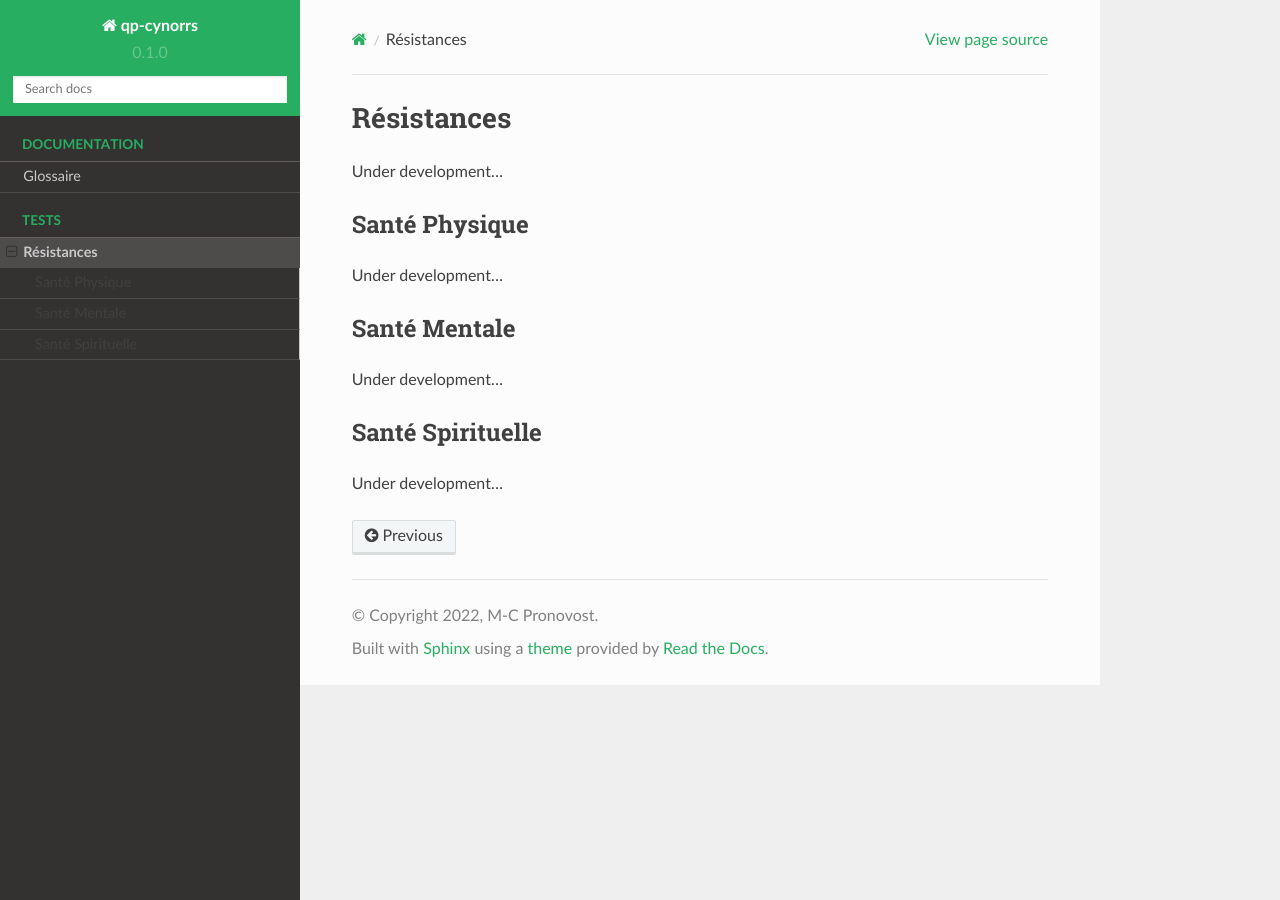
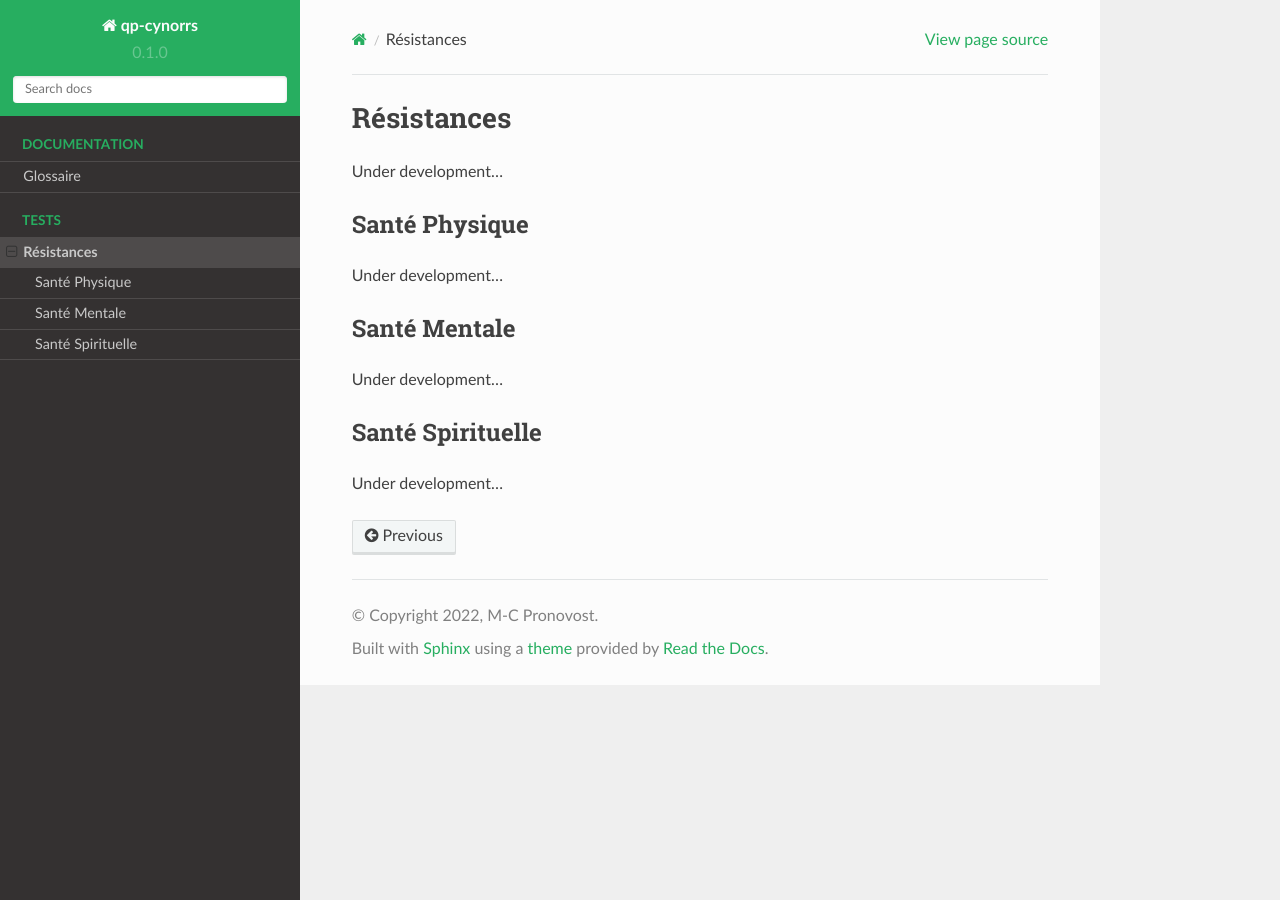
Before and after one commit to mcpronovost/qp-cynorrs, a Sphinx documentation site: the page built from docs/toughnesses.rst, in a window 1280 px wide. Built offline with Sphinx 7.4.7 and the Read the Docs theme 2.0.0, drawn with Linux system fonts in a browser that asks for light colours.

Commit message:
update docs css

```diff
--- a/docs/_templates/layout.html
+++ b/docs/_templates/layout.html
@@ -19,12 +19,13 @@
         }
         .wy-side-nav-search input[type=text] {
             border: none;
-            border-radius: 0;
+            border-radius: 4px;
         }
         .wy-side-nav-search .wy-dropdown > a,
         .wy-side-nav-search > a {
             color: #fcfcfc;
         }
+        /**/
         .wy-menu-vertical header,
         .wy-menu-vertical p.caption {
             color: #27ae60;
@@ -36,7 +37,7 @@
             color: #27ae60;
         }
         .wy-menu-vertical > ul {
-            border-top: 1px solid #645e5e!important;
+            border-top: 1px solid #4e4b4b!important;
         }
         .wy-menu-vertical li {
             border-top: none!important;
@@ -46,7 +47,7 @@
             background-color: #343131;
             border-top: none!important;
             border-bottom: 1px solid #4e4b4b!important;
-            color: #c9c9c9;
+            color: #c9c9c9!important;
         }
         /* current or current parent */
         .wy-menu-vertical li.current > a,
@@ -54,5 +55,15 @@
             background-color: #4e4b4b;
             color: #c9c9c9;
         }
+        .wy-menu-vertical li.current a {
+            border-right: none!important;
+        }
+        .wy-menu-vertical li.current > a:hover,
+        .wy-menu-vertical li.on a:hover {
+            background-color: #4a4848;
+        }
+        .wy-menu-vertical li.current a:hover {
+            background-color: #4e4b4b;
+        }
     </style>
 {% endblock %}
```
